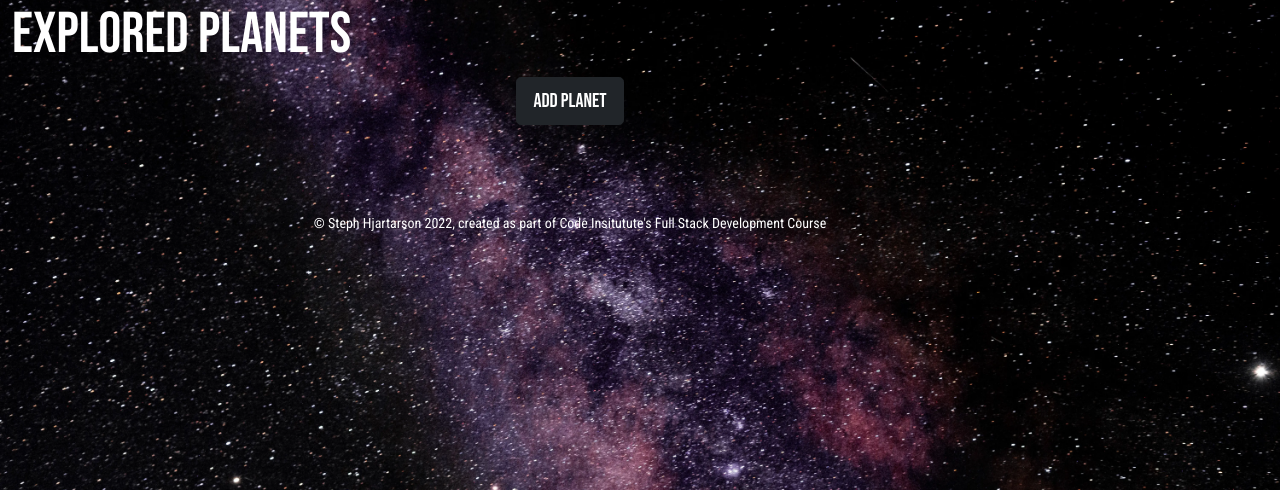
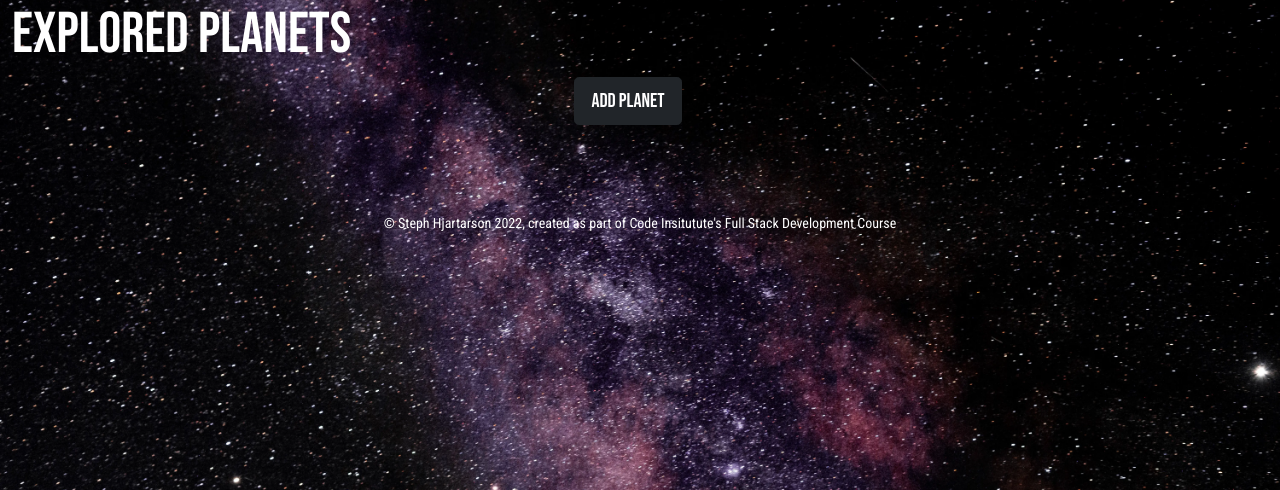
Before and after one commit to StephHjar/me1-planet-tracker, a Django app: page /planet_list/ in a window 1280 px wide. Shown: the part 126-616 px from the top of the page. Run offline with Django 3.2, Linux system fonts and the light colour scheme; data that the repository does not hold is empty.

Commit message:
Adjust layout of planet list page

```diff
--- a/templates/planet_list.html
+++ b/templates/planet_list.html
@@ -2,18 +2,19 @@
 
 {% block content %}
 <!-- Sub-header -->
-<div class="container planet-list">
+<div class="container-fluid planet-list">
     <div class="row">
         <div class="col-12">
             <h2>Explored Planets</h2>
-            <div class="row">
-                <div class="col-12 justify-content-center text-center w-100">
+        </div>
+        <div class="row 100vw">
+            <div class="col justify-content-center text-center w-100">
                 <button type="button" class="btn btn-dark btn-lg text-uppercase">Add Planet</button>
             </div>
         </div>
         <div class="row">
             {% for planet in planet_list %}
-                <div class="col-md-4 col-6">
+            <div class="col-md-3 col-6">
                 <div class="card mb-4 bg-dark bg-opacity-75 border-end border-bottom border-3">
                     <div class="card-body">
                         <h3 class="card-title">{{ planet.name }}</h3>
@@ -28,10 +29,9 @@
                     </div>
                 </div>
             </div>
-
             {% if forloop.counter|divisibleby:3 %}
         </div>
-            <div>
+        <div class="row">
             {% endif %}
             {% endfor %}
         </div>
```
Lines whose indentation alone changed are shown as unchanged.
